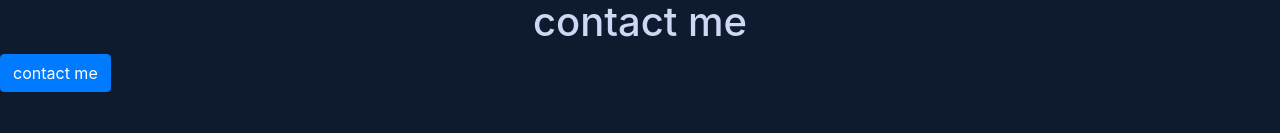
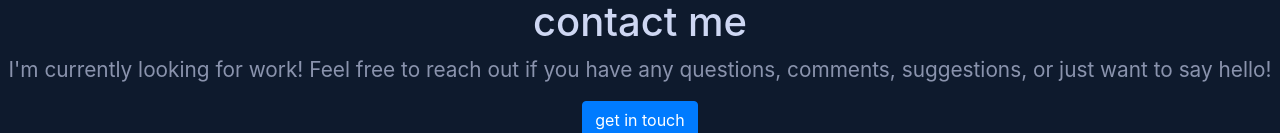
Before and after one commit to capetillo/carolina-portfolio, a React (Create React App) app: page / in a window 1280 px wide. Shown: the part 2330-2463 px from the top of the page. Before the commit the page ends 2422 px from the top, so only its background shows below. Built offline with nearby package versions, Linux system fonts and the light colour scheme.

Commit message:
gets rid of glitch-y expand form

```diff
--- a/src/components/Contact/Contact.css
+++ b/src/components/Contact/Contact.css
@@ -2,3 +2,16 @@
     display: inline;
     text-align: center;
 }
+
+
+.email-button {
+    display: flex;
+    justify-content: center;
+    align-items: center;
+    position: relative;
+}
+
+/* .email-form {
+    display: flex;
+
+} */
--- a/src/components/Contact/Contact.jsx
+++ b/src/components/Contact/Contact.jsx
@@ -1,7 +1,7 @@
 import React from 'react';
 import './Contact.css';
 import emailjs from 'emailjs-com';
-import {Row, Col, Button, Fade} from 'react-bootstrap';
+import {Row, Col, Button, Collapse} from 'react-bootstrap';
 
 export default function Contact() {
 
@@ -16,37 +16,42 @@ export default function Contact() {
           });
           e.target.reset()
     }
-
-
-
-
         return (
             <div className="contact" id="contact">
-                <h1 className="contactme">contact me </h1>
-                <Button className="collapsed" type="button" data-toggle="collapse" data-target="#form-collapse-text" aria-controls="form-collapse-text" aria-expanded="false" aria-label="Toggle button">
-                contact me
+                <h1 className="contactme">contact me</h1>
+                <p>I'm currently looking for work! Feel free to reach out if you have any questions, comments, suggestions, or just want to say hello!</p>
+                <div className="email-form">
+                    <div className="email-button">
+                        <Button className="collapsed justify-self-center" type="button" data-toggle="collapse" data-target="#form-collapse-text" aria-controls="form-collapse-text" aria-expanded="false" aria-label="Toggle button">
+                        get in touch
                         </Button>
-                <Fade in="true">
+                    </div>
+                    <Collapse in="true">
+
                     <form onSubmit={sendEmail} >
-                    <Row className="pt-5 mx-auto collapse" id="form-collapse-text">
-                        <Col className="form-group mx-auto">
+
+                            <Row className="py-5 mx-auto collapse" id="form-collapse-text">
+                                <Col className="form-group mx-auto" sm={12} >
                                     <input type="text" className="form-control" placeholder="name" name="name"/>
                                 </Col>
-                        <Col className="form-group mx-auto">
+                                <Col className="form-group mx-auto" sm={12}>
                                     <input type="email" className="form-control" placeholder="email address" name="email"/>
                                 </Col>
-                        <Col className="form-group mx-auto">
+                                <Col className="form-group mx-auto" sm={12}>
                                     <input type="text" className="form-control" placeholder="subject" name="subject"/>
                                 </Col>
-                        <Col className="form-group pt-2 mx-auto">
+                                <Col className="form-group pt-2 mx-auto" sm={12}>
                                     <textarea className="form-control" cols="30" rows="8" placeholder="your message" name="message"></textarea>
                                 </Col>
-                        <Col className="form-group pt-3 mx-auto">
+                                <Col className="form-group pt-3 mx-auto" sm={12}>
                                     <input type="submit" className="btn btn-info" value="send message"/>
                                 </Col>
                             </Row>
+
                     </form>
-                </Fade>
+
+                    </Collapse>
+                </div>
             </div>
         )
 
```
Lines whose indentation alone changed are shown as unchanged.
